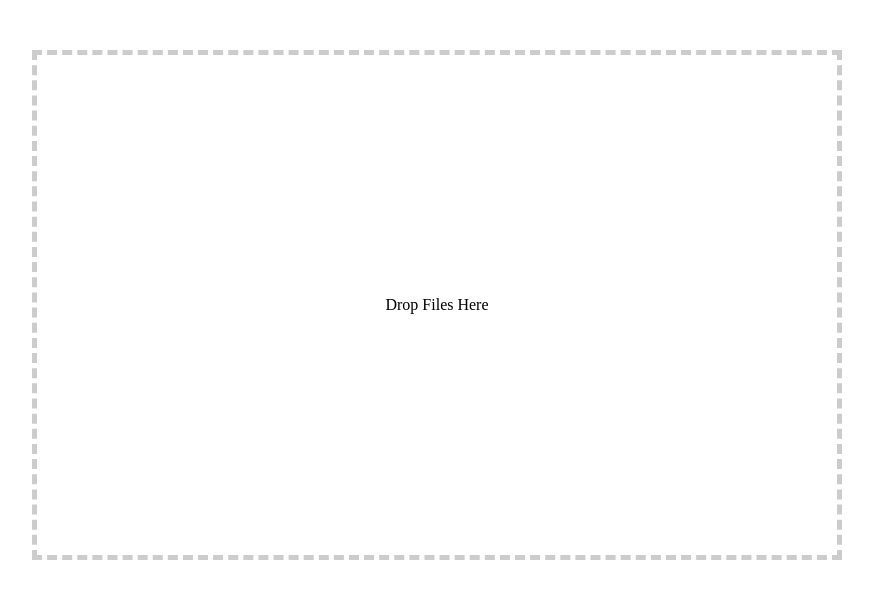
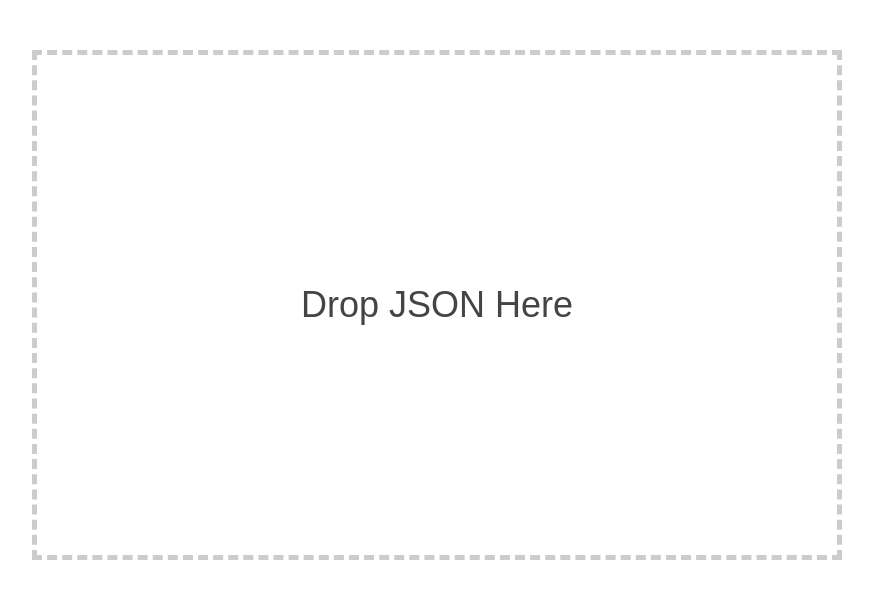
Before and after one commit to BrettHansen/JSONViewer, a plain HTML site: page index.html in a window 1280 px wide. Shown: the whole page, without its empty margins (203-1076 px from the left). Drawn offline with nearby package versions, Linux system fonts and the light colour scheme.

Commit message:
Changed font and made directions clearer.

```diff
--- a/index.html
+++ b/index.html
@@ -6,7 +6,7 @@
 </head>
 <body>
 	<div id="drop">
-		Drop Files Here
+		Drop JSON Here
 	</div>
 	<div id="viewer">
 
--- a/stylesheet.css
+++ b/stylesheet.css
@@ -2,12 +2,15 @@ body, html {
 	padding: 0;
 	margin: 0;
 	text-align: left;
+	font-family: Sans-Serif;
 }
 
 #drop {
 	margin: 50px auto;
 	width: 800px;
 	height: 500px;
+	font-size: 36px;
+	color: #444444;
 	text-align: center;
     display: flex;
     justify-content: center;
@@ -21,7 +24,8 @@ body, html {
 }
 
 .dragging-over {
-	border-color: black !important;
+	color: #000000 !important;
+	border-color: #000000 !important;
 }
 
 div.object, div.array, div.primitive {
```
